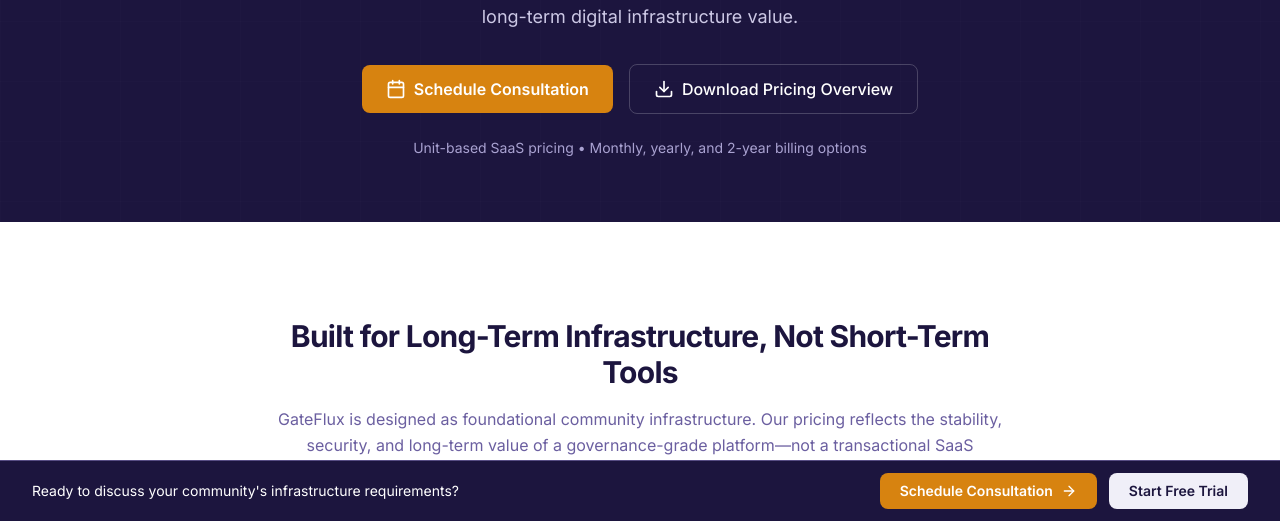
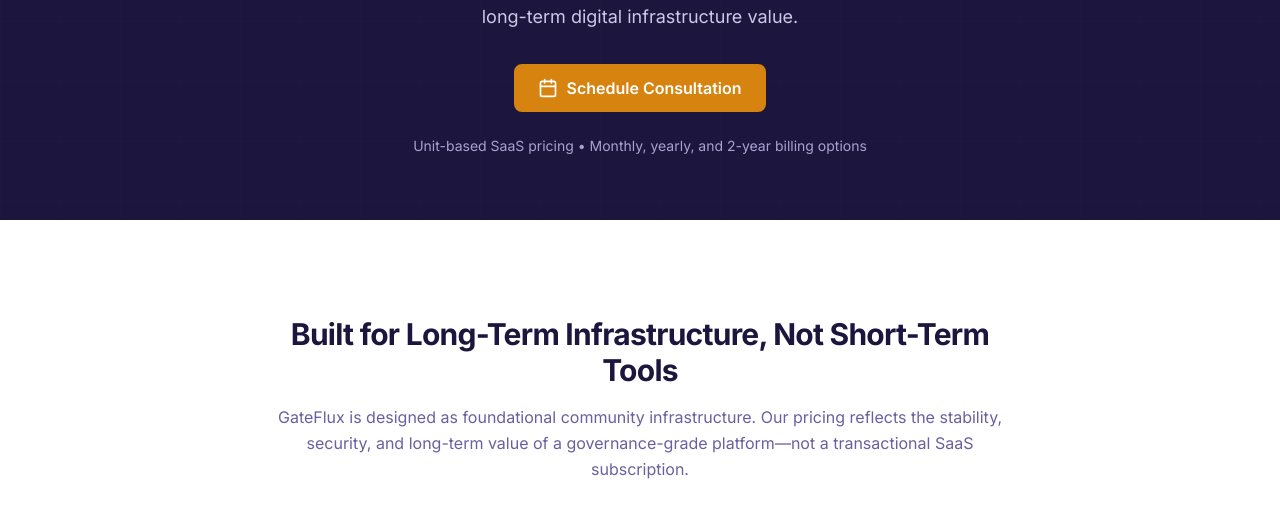
Before and after one commit to GateFlux/website, a Next.js app: page /pricing in a window 1280 px wide. Shown: the part 279-800 px from the top of the page. Built offline with nearby package versions, Linux system fonts and the light colour scheme; no server answers.

Commit message:
updated modules and features

```diff
--- a/src/views/PricingPage.jsx
+++ b/src/views/PricingPage.jsx
@@ -6,7 +6,6 @@
   Check,
   Minus,
   ArrowRight,
-  Download,
   Calendar,
   Building2,
   Users,
@@ -83,13 +82,6 @@
               <Calendar className="h-5 w-5" />
               Schedule Consultation
             </Link>
-            <a
-              href="/pricing-overview.pdf"
-              className="inline-flex items-center gap-2 text-white border border-white/20 px-6 py-3 rounded-lg font-medium hover:bg-white/5 transition-colors"
-            >
-              <Download className="h-5 w-5" />
-              Download Pricing Overview
-            </a>
           </div>
 
           <p className="text-sm text-primary-400">
@@ -888,36 +880,6 @@
   )
 }
 
-// Sticky CTA (fixed bottom)
-function StickyCTA() {
-  return (
-    <div className="fixed bottom-0 left-0 right-0 bg-primary-900 border-t border-primary-700 py-3 z-40 hidden md:block">
-      <Container>
-        <div className="flex items-center justify-between gap-4">
-          <p className="text-white text-sm">
-            Ready to discuss your community's infrastructure requirements?
-          </p>
-          <div className="flex items-center gap-3">
-            <Link
-              href="/book-demo"
-              className="inline-flex items-center gap-2 bg-accent-500 text-white px-5 py-2 rounded-lg font-semibold text-sm hover:bg-accent-600 transition-colors"
-            >
-              Schedule Consultation
-              <ArrowRight className="h-4 w-4" />
-            </Link>
-            <Link
-              href="/signup?plan=starter"
-              className="inline-flex items-center gap-2 bg-primary-100 text-primary-900 px-5 py-2 rounded-lg font-semibold text-sm hover:bg-white transition-colors"
-            >
-              Start Free Trial
-            </Link>
-          </div>
-        </div>
-      </Container>
-    </div>
-  )
-}
-
 // Main Pricing Page
 export default function PricingPage() {
   const [billingCycle, setBillingCycle] = useState('monthly')
@@ -1014,9 +976,6 @@
       <CommitmentSection />
       <FAQSection />
       <CTASection />
-      <StickyCTA />
-      {/* Add bottom padding for sticky CTA */}
-      <div className="h-16 md:block hidden" />
     </>
   )
 }
--- a/src/views/SocietySignupPage.jsx
+++ b/src/views/SocietySignupPage.jsx
@@ -59,7 +59,6 @@
 
 function mapPublicPlanToOption(plan) {
   const slug = String(plan?.slug || '').toLowerCase()
-  const version = plan?.plan_version ? ` (${String(plan.plan_version).toLowerCase()})` : ''
   const basePrice = plan?.base_price
   const perUnitPrice = plan?.per_unit_price
   const trialDays = Number(plan?.trial_days || 30)
@@ -67,7 +66,7 @@
 
   return {
     slug,
-    label: `${plan?.display_name || plan?.name || slug}${version}`,
+    label: plan?.display_name || plan?.name || slug,
     pricing: isCustom ? 'Contact Sales' : `${formatCurrency(basePrice)}/month base`,
     notes: isCustom ? 'Custom pricing' : `${formatCurrency(perUnitPrice)} per unit`,
     billing: trialDays > 0 ? `${trialDays}-day trial included` : 'Billing monthly',
```
